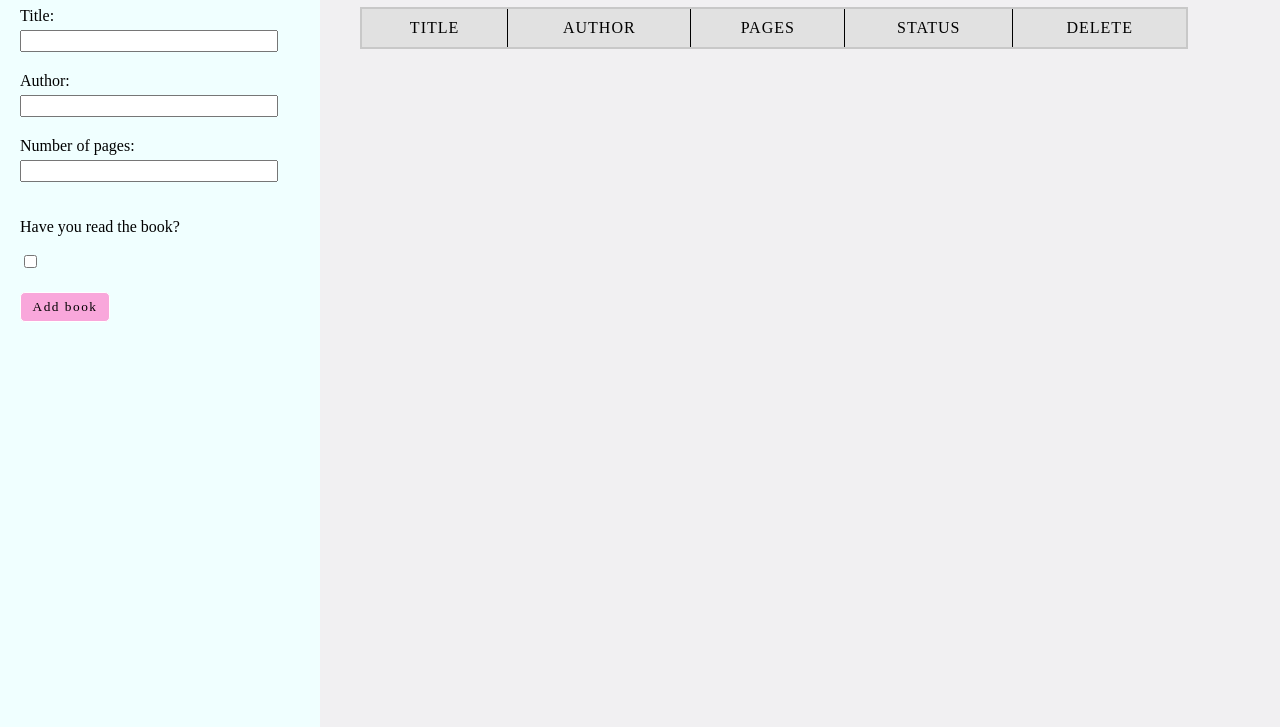
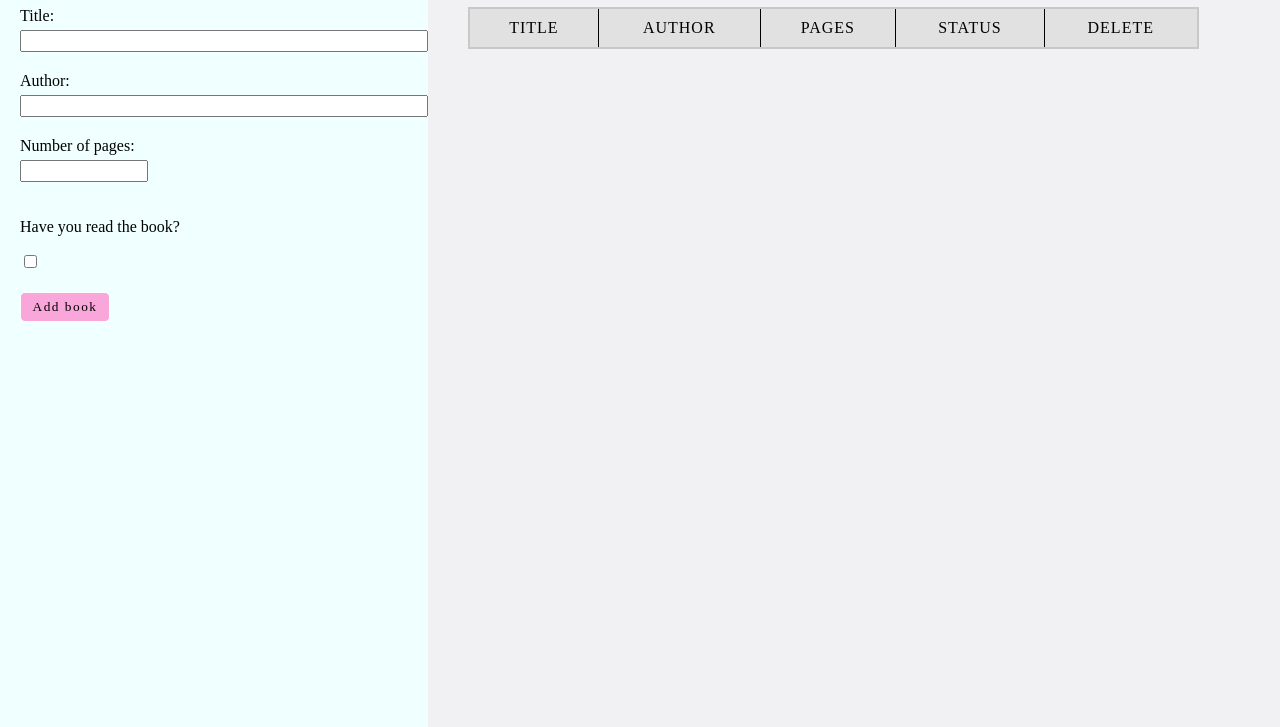
Before and after one commit to elvisnipah/library, a plain HTML site: page index.html in a window 1280 px wide. Shown: the part 73-800 px from the top of the page. Drawn offline with Linux system fonts and the light colour scheme.

Commit message:
Change input lengths

```diff
--- a/style.css
+++ b/style.css
@@ -29,8 +29,12 @@ form {
     gap: 5px;
 }
 
-input[type="text"], input[type="number"] {
-    width: 250px;
+input[type="text"] {
+    width: 400px;
+}
+
+input[type="number"] {
+    width: 120px;
 }
 
 
```
